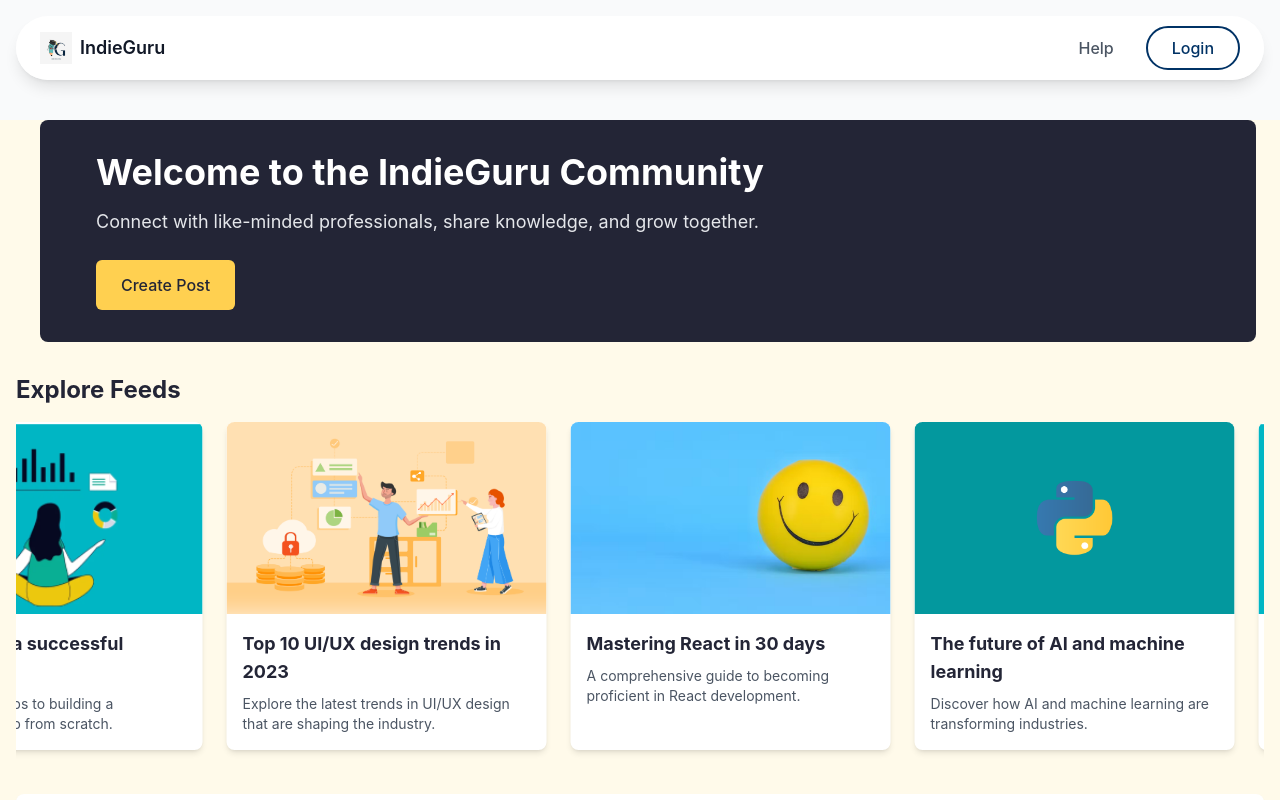
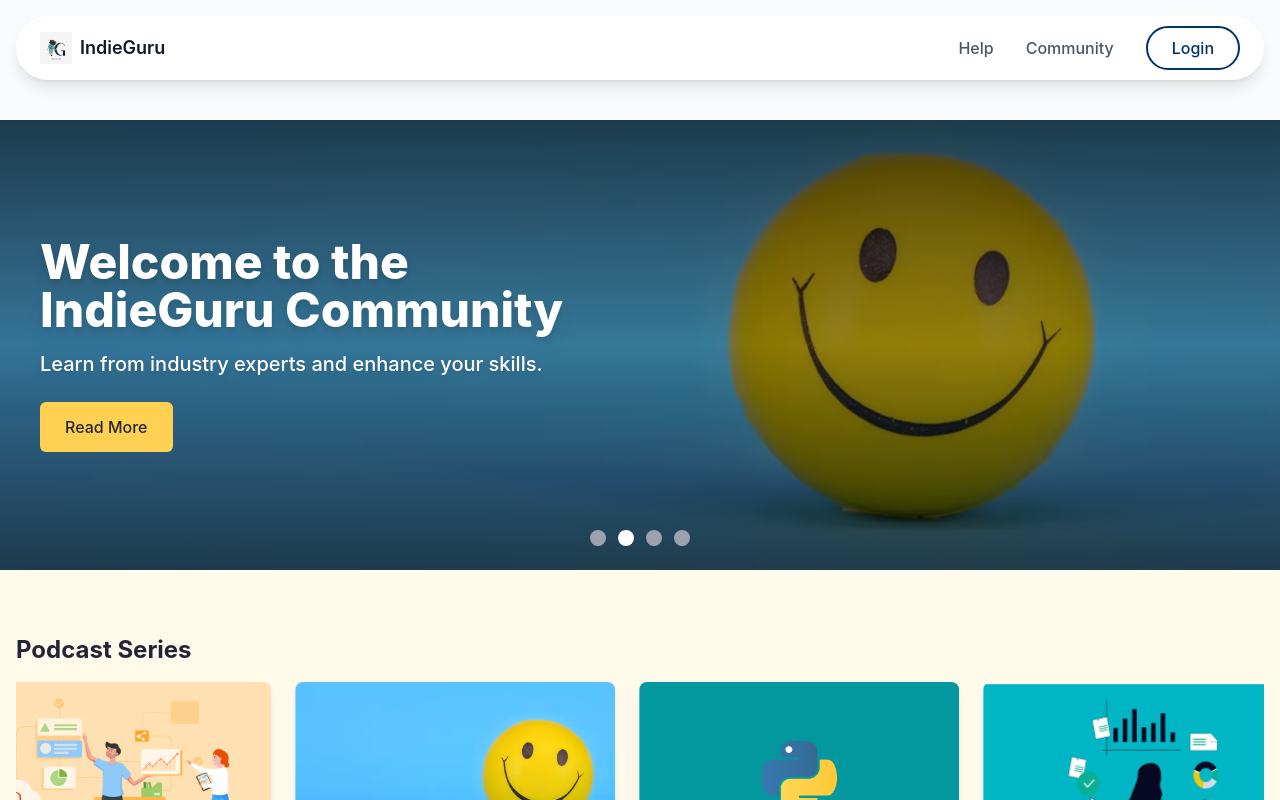
Before and after one commit to shourya0-0/IndieGuru, a React (Vite) app: page /community in a window 1280 px wide. Shown: the top 800 px of the page. Built offline with nearby package versions, Linux system fonts and the light colour scheme.

Commit message:
community page changes

```diff
--- a/src/components/CommunityPage.jsx
+++ b/src/components/CommunityPage.jsx
@@ -1,19 +1,59 @@
-import React, { useState, useRef } from "react";
+import React, { useState, useRef, useEffect } from "react";
+import { useNavigate } from "react-router-dom";
 import { ArrowUp, Heart, MessageCircle, Share2, TrendingUp, Users, Briefcase, HelpCircle, MessageSquare } from 'lucide-react';
 import { FooterSection } from "./FooterSection"; // Import FooterSection
+import { Switch } from "@headlessui/react"; // Import a toggle switch component
 
 export default function CommunityPage() {
+  const navigate = useNavigate();
   const [activeTab, setActiveTab] = useState("threads");
   const [likes, setLikes] = useState({});
   const [likedPosts, setLikedPosts] = useState(new Set()); // Track liked posts
   const [comments] = useState({});
   const [showPostForm, setShowPostForm] = useState(false);
   const [showCommentForm, setShowCommentForm] = useState(null);
-  const [newPost, setNewPost] = useState({ category: "", content: "" });
+  const [newPost, setNewPost] = useState({ category: "", content: "", image: null });
   const [newComment, setNewComment] = useState("");
+  const [isSignedIn] = useState(false); // Mock state for user authentication
+  const [postAnonymously, setPostAnonymously] = useState(false);
 
   // Ref for the feed section
   const feedRef = useRef(null);
+
+  // State for active banner
+  const [activeBanner, setActiveBanner] = useState(0);
+
+  // Banners data
+  const banners = [
+    {
+      id: 1,
+      image: "/rectangle-2749-1.png",
+      text: "Explore opportunities to connect with students and grow your network.",
+    },
+    {
+      id: 2,
+      image: "/rectangle-2749-2.png",
+      text: "Learn from industry experts and enhance your skills.",
+    },
+    {
+      id: 3,
+      image: "/rectangle-2749-3.png",
+      text: "Discover freelance projects and collaborate with professionals.",
+    },
+    {
+      id: 4,
+      image: "/rectangle-2749.png",
+      text: "Engage in discussions and share your knowledge with the community.",
+    },
+  ];
+
+  // Automatically change banners
+  useEffect(() => {
+    const interval = setInterval(() => {
+      setActiveBanner((prev) => (prev + 1) % banners.length);
+    }, 5000); // Change banner every 5 seconds
+    return () => clearInterval(interval);
+  }, []);
 
   const tabs = [
     { id: "referrals", name: "Referrals by community", icon: <Users className="w-5 h-5" /> },
@@ -174,14 +214,20 @@ export default function CommunityPage() {
   };
 
   const handleCreatePost = () => {
+    if (!isSignedIn && !postAnonymously) {
+      navigate("/signup"); // Redirect to signup page
+      return;
+    }
+
     if (newPost.category && newPost.content) {
       const newPostData = {
         id: Date.now(),
-        author: "You",
-        avatar: "https://via.placeholder.com/40",
-        role: "Community Member",
+        author: postAnonymously ? "Anonymous" : "You",
+        avatar: postAnonymously ? "/anonymous-avatar.png" : "https://via.placeholder.com/40",
+        role: postAnonymously ? "Guest" : "Community Member",
         time: "Just now",
         content: newPost.content,
+        image: newPost.image,
         likes: 0,
         comments: 0,
         commentsList: [],
@@ -190,7 +236,7 @@ export default function CommunityPage() {
         ...prevPosts,
         [newPost.category]: [newPostData, ...prevPosts[newPost.category]],
       }));
-      setNewPost({ category: "", content: "" });
+      setNewPost({ category: "", content: "", image: null });
       setShowPostForm(false);
       alert("Post created successfully!");
     } else {
@@ -261,7 +307,17 @@ export default function CommunityPage() {
       }
     }
     .animate-scroll-infinite {
-      animation: scroll 30s linear infinite;
+      animation: scroll 10s linear infinite;
+    }
+    .hover-shadow:hover {
+      box-shadow: 0 4px 15px rgba(0, 0, 0, 0.2);
+      transform: translateY(-2px);
+      transition: all 0.3s ease-in-out;
+    }
+    .hover-bg:hover {
+      background-color: #ffd050;
+      color: #232536;
+      transition: background-color 0.3s ease-in-out, color 0.3s ease-in-out;
     }
   `;
 
@@ -270,73 +326,50 @@ export default function CommunityPage() {
       {/* Add styles for hiding scrollbar */}
       <style>{scrollbarStyles}</style>
 
-      {/* Welcome Header */}
-      <section className="mx-auto max-w-[95vw] mt-[120px] ml-10 px-4 py-8 bg-[#232536] text-white rounded-lg mb-8">
-        <div className="max-w-3xl pl-10">
-          <h1 className="text-3xl md:text-4xl font-bold mb-4">Welcome to the IndieGuru Community</h1>
-          <p className="text-lg mb-6 text-gray-200">Connect with like-minded professionals, share knowledge, and grow together.</p>
-          <div className="flex flex-wrap gap-3">
-            <button
-              className="bg-[#ffd050] text-[#232536] px-6 py-3 rounded-md font-medium"
-              onClick={() => setShowPostForm(true)}
-            >
-              Create Post
-            </button>
+      {/* Welcome Header with Single Banner */}
+      <section className="relative w-full h-[450px] overflow-hidden mt-[120px]">
+        {banners.map((banner, index) => (
+          <div
+            key={banner.id}
+            className={`absolute inset-0 transition-opacity duration-1000 ${
+              activeBanner === index ? "opacity-100 z-10" : "opacity-0 z-0"
+            } hover-shadow`}
+            style={{
+              backgroundImage: `url(${banner.image})`,
+              backgroundSize: "cover",
+              backgroundPosition: "center",
+            }}
+          >
+            {/* Improved Overlay Gradient */}
+            <div className="absolute inset-0 bg-gradient-to-b from-black/70 via-black/40 to-black/70"></div>
+            {/* Center-Aligned Content */}
+            <div className="absolute inset-0 flex flex-col justify-center items-start text-white px-10">
+              <h1 className="text-4xl md:text-5xl font-extrabold mb-4 drop-shadow-lg">
+                Welcome to the<br></br>IndieGuru Community
+              </h1>
+              <p className="text-lg md:text-xl font-medium drop-shadow-md mb-6">{banner.text}</p>
+              <button className="bg-[#ffd050] text-[#232536] px-6 py-3 rounded-md font-medium hover-shadow">
+                Read More
+              </button>
+            </div>
           </div>
+        ))}
+        {/* Dots for Banner Navigation */}
+        <div className="absolute bottom-6 left-1/2 transform -translate-x-1/2 flex gap-3 z-20">
+          {banners.map((_, index) => (
+            <div
+              key={index}
+              className={`w-4 h-4 rounded-full ${
+                activeBanner === index ? "bg-white" : "bg-gray-400"
+              }`}
+            ></div>
+          ))}
         </div>
       </section>
 
-      {/* Post Form - Moved above feed section */}
-      {showPostForm && (
-        <section className="max-w-7xl mx-auto px-4 mb-8">
-          <div className="bg-white rounded-lg shadow-md p-6">
-            <h3 className="text-xl font-bold text-[#232536] mb-4">Create a New Post</h3>
-            <div className="mb-4">
-              <label className="block text-sm font-medium text-[#232536] mb-2">Select Category</label>
-              <select
-                className="w-full bg-white border border-gray-300 rounded-md p-2"
-                value={newPost.category}
-                onChange={(e) => setNewPost({ ...newPost, category: e.target.value })}
-              >
-                <option value="">Select a category</option>
-                {tabs.map((tab) => (
-                  <option key={tab.id} value={tab.id}>
-                    {tab.name}
-                  </option>
-                ))}
-              </select>
-            </div>
-            <div className="mb-4">
-              <label className="block text-sm font-medium text-[#232536] mb-2">Post Content</label>
-              <textarea
-                className="w-full bg-white border border-gray-300 rounded-md p-2"
-                rows="4"
-                value={newPost.content}
-                onChange={(e) => setNewPost({ ...newPost, content: e.target.value })}
-                placeholder="Write your post here..."
-              ></textarea>
-            </div>
-            <div className="flex gap-4">
-              <button
-                className="bg-[#ffd050] text-[#232536] px-6 py-2 rounded-md font-medium"
-                onClick={handleCreatePost}
-              >
-                Post
-              </button>
-              <button
-                className="bg-gray-100 text-[#6d6e76] px-6 py-2 rounded-md font-medium"
-                onClick={() => setShowPostForm(false)}
-              >
-                Cancel
-              </button>
-            </div>
-          </div>
-        </section>
-      )}
-
-      {/* Horizontal Scroll for Random Feeds - Modified to auto-scroll and stop on hover */}
-      <section className="max-w-7xl mx-auto px-4 mb-8">
-        <h2 className="text-2xl font-bold text-[#232536] mb-4">Explore Feeds</h2>
+      {/* Podcast Series Section */}
+      <section className="max-w-7xl mx-auto px-4 mt-16 mb-8">
+        <h2 className="text-2xl font-bold text-[#232536] mb-4">Podcast Series</h2>
         <div className="overflow-hidden">
           <div
             ref={feedRef}
@@ -352,13 +385,18 @@ export default function CommunityPage() {
               e.currentTarget.style.animationPlayState = 'running';
             }}
           >
-            {/* Duplicate feeds to create continuous scrolling effect */}
-            {[...randomFeeds, ...randomFeeds, ...randomFeeds].map((feed, index) => (
-              <div key={`${feed.id}-${index}`} className="flex-none w-80 bg-white rounded-lg shadow-md overflow-hidden">
-                <img src={feed.image} alt={feed.title} className="w-full h-48 object-cover" />
+            {[...randomFeeds, ...randomFeeds].map((podcast, index) => (
+              <div key={`${podcast.id}-${index}`} className="flex-none w-80 bg-white rounded-lg shadow-md overflow-hidden hover-shadow">
+                <div className="relative">
+                  <img src={podcast.image} alt={podcast.title} className="w-full h-48 object-cover" />
+                  {/* Play button overlay */}
+                  <button className="absolute inset-0 flex items-center justify-center bg-black bg-opacity-50 text-white text-2xl font-bold opacity-0 hover:opacity-100 transition-opacity">
+                    ▶
+                  </button>
+                </div>
                 <div className="p-4">
-                  <h3 className="text-lg font-bold text-[#232536] mb-2">{feed.title}</h3>
-                  <p className="text-sm text-gray-600">{feed.description}</p>
+                  <h3 className="text-lg font-bold text-[#232536] mb-2">{podcast.title}</h3>
+                  <p className="text-sm text-gray-600">{podcast.description}</p>
                 </div>
               </div>
             ))}
@@ -374,7 +412,7 @@ export default function CommunityPage() {
               <button
                 key={tab.id}
                 onClick={() => setActiveTab(tab.id)}
-                className={`flex items-center gap-2 px-4 py-2 rounded-md whitespace-nowrap ${
+                className={`flex items-center gap-2 px-4 py-2 rounded-md whitespace-nowrap hover-bg ${
                   activeTab === tab.id
                     ? "bg-[#ffd050] text-[#232536] font-medium"
                     : "bg-gray-100 text-[#6d6e76]"
@@ -392,7 +430,75 @@ export default function CommunityPage() {
       <div className="max-w-7xl mx-auto px-4 grid grid-cols-1 lg:grid-cols-3 gap-8">
         {/* Feed */}
         <div className="lg:col-span-2">
-          <h2 className="text-[#232536] text-2xl font-bold mb-6">{activeTab.charAt(0).toUpperCase() + activeTab.slice(1)}</h2>
+          <div className="flex justify-between items-center mb-6">
+            <h2 className="text-[#232536] text-2xl font-bold">{activeTab.charAt(0).toUpperCase() + activeTab.slice(1)}</h2>
+            <button
+              className="bg-[#ffd050] text-[#232536] px-6 py-2 rounded-md font-medium hover-shadow"
+              onClick={() => setShowPostForm(true)}
+            >
+              Create Post
+            </button>
+          </div>
+          {showPostForm && (
+            <section className="mb-6">
+              <div className="bg-white rounded-lg shadow-md p-6">
+                <h3 className="text-xl font-bold text-[#232536] mb-4">Create a New Post</h3>
+                {!isSignedIn && (
+                  <div className="mb-4 flex items-center justify-between">
+                    <label className="text-sm font-medium text-[#232536]">
+                      Post Anonymously
+                    </label>
+                    <Switch
+                      checked={postAnonymously}
+                      onChange={setPostAnonymously}
+                      className={`${
+                        postAnonymously ? "bg-[#ffd050]" : "bg-gray-200"
+                      } relative inline-flex h-6 w-11 items-center rounded-full`}
+                    >
+                      <span
+                        className={`${
+                          postAnonymously ? "translate-x-6" : "translate-x-1"
+                        } inline-block h-4 w-4 transform bg-white rounded-full transition`}
+                      />
+                    </Switch>
+                  </div>
+                )}
+                <div className="mb-4">
+                  <label className="block text-sm font-medium text-[#232536] mb-2">Post Content</label>
+                  <textarea
+                    className="w-full bg-white border border-gray-300 rounded-md p-2"
+                    rows="4"
+                    value={newPost.content}
+                    onChange={(e) => setNewPost({ ...newPost, category: activeTab, content: e.target.value })}
+                    placeholder={`Write your post in the ${activeTab} category...`}
+                  ></textarea>
+                </div>
+                <div className="mb-4">
+                  <label className="block text-sm font-medium text-[#232536] mb-2">Upload Image</label>
+                  <input
+                    type="file"
+                    accept="image/*"
+                    onChange={(e) => setNewPost({ ...newPost, image: URL.createObjectURL(e.target.files[0]) })}
+                    className="block w-full text-sm text-gray-500 file:mr-4 file:py-2 file:px-4 file:rounded-md file:border-0 file:text-sm file:bg-gray-100 file:text-gray-700 hover:file:bg-gray-200"
+                  />
+                </div>
+                <div className="flex gap-4">
+                  <button
+                    className="bg-[#ffd050] text-[#232536] px-6 py-2 rounded-md font-medium"
+                    onClick={handleCreatePost}
+                  >
+                    Post
+                  </button>
+                  <button
+                    className="bg-gray-100 text-[#6d6e76] px-6 py-2 rounded-md font-medium"
+                    onClick={() => setShowPostForm(false)}
+                  >
+                    Cancel
+                  </button>
+                </div>
+              </div>
+            </section>
+          )}
           {posts[activeTab]?.map((post) => (
             <div key={post.id} className="bg-white rounded-lg shadow-sm mb-6 overflow-hidden">
               <div className="p-6">
@@ -518,11 +624,11 @@ export default function CommunityPage() {
           </div>
 
           {/* Invite Friends */}
-          <div className="bg-[#ffd050] rounded-lg p-6">
+          <div className="bg-[#ffd050] rounded-lg p-6 hover-shadow">
             <h3 className="text-[#232536] font-bold mb-2">Grow Your Network</h3>
             <p className="text-[#232536] mb-4">Invite friends to join the IndieGuru community and grow together!</p>
             <button
-              className="bg-[#232536] text-white w-full py-2 rounded-md font-medium"
+              className="bg-[#232536] text-white w-full py-2 rounded-md font-medium hover-bg"
               onClick={() => window.location.href = "/referral"}
             >
               Invite Friends
--- a/src/components/FooterSection.jsx
+++ b/src/components/FooterSection.jsx
@@ -3,7 +3,8 @@ import { LinkedinIcon, TwitterIcon } from "lucide-react";
 
 export const FooterSection = () => {
   return (
-    <footer className="max-w-[100vw] bg-orange-100 text-gray-700 px-20 py-16">
+    <footer className="max-w-[100vw] bg-white text-gray-700 px-20 py-16">
+      <div className="mt-12 mb-12 border-t border-gray-300 pt-6 flex flex-col sm:flex-row justify-between text-gray-500 text-sm"></div>
       <div className="w-full overflow-hidden mx-auto px-10 lg:px-12">
         <div className="grid grid-cols-1 md:grid-cols-3 gap-12">
           {/* Logo & About */}
--- a/src/components/Navbar.jsx
+++ b/src/components/Navbar.jsx
@@ -19,9 +19,7 @@ const Navbar = () => {
           {/* Desktop Navigation */}
           <div className="hidden md:flex items-center space-x-8">
             <Link to="/store" className="text-gray-600 hover:text-gray-900">Help</Link>
-            {/* <Link to="/about" className="text-gray-600 hover:text-gray-900">About</Link>
-            <Link to="/faqs" className="text-gray-600 hover:text-gray-900">FAQs</Link>
-            <Link to="/contact" className="text-gray-600 hover:text-gray-900">Contact Us</Link> */}
+            <Link to="/community" className="text-gray-600 hover:text-gray-900">Community</Link>
             <Link to="/login" className="px-6 py-2 rounded-full border-2 border-primary text-primary hover:bg-primary hover:text-white transition-colors">
               Login
             </Link>
@@ -82,6 +80,12 @@ const Navbar = () => {
             >
               Contact Us
             </Link>
+            <Link to="/community"
+              className="text-gray-600 hover:text-gray-900 hover:bg-gray-100 px-6 py-3 border-b border-gray-100"
+              onClick={() => setIsOpen(false)}
+            >
+              Community
+            </Link>
             <Link to="/login"
               className="text-primary hover:bg-primary hover:text-white px-6 py-3 transition-colors"
               onClick={() => setIsOpen(false)}
```
